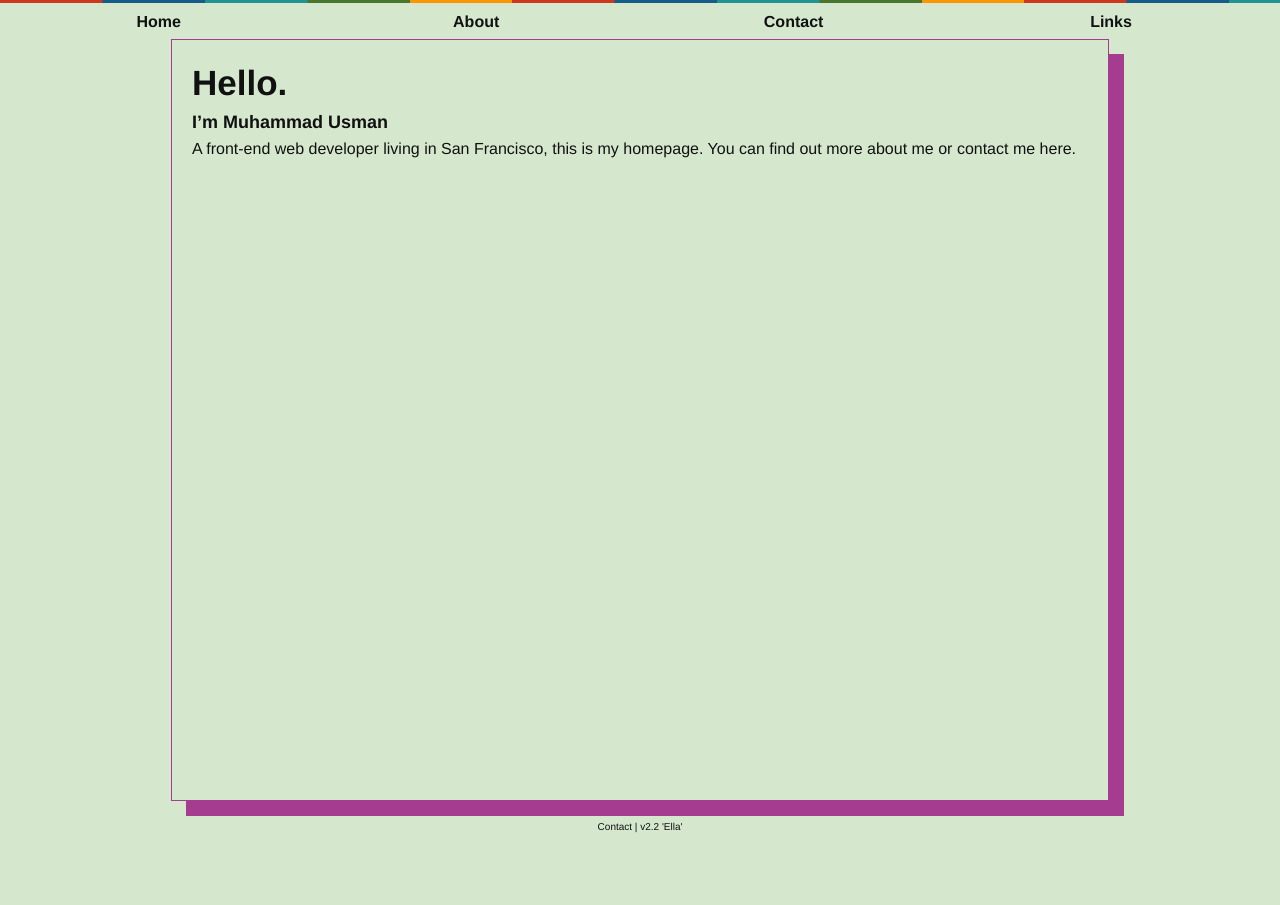
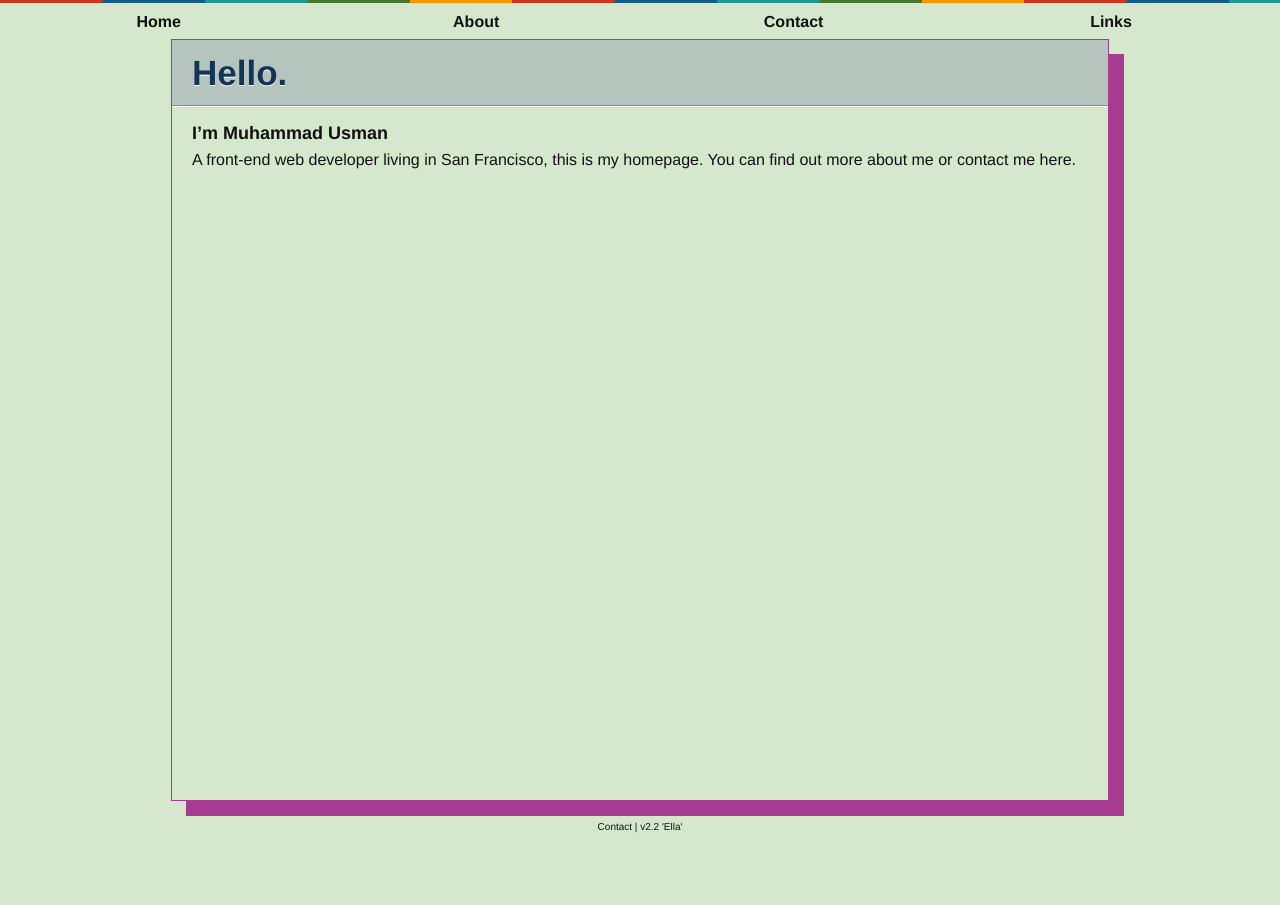
Before and after one commit to usmanity/usmanity.github.com, a Jekyll site: the page built from index.markdown, in a window 1280 px wide. Built offline with Jekyll 4.4.1, drawn with Linux system fonts in a browser that asks for light colours.

Commit message:
headings added and padding fixed

```diff
--- a/css/style.css
+++ b/css/style.css
@@ -50,6 +50,15 @@ footer {
 h1 {
   font-size: 35px;
   line-height: 45px;
+  margin: -20px;
+  margin-bottom: 10px;
+  padding: 10px 20px;
+  background-color: #B5C5BD;
+  color: #123456;
+  text-shadow: 0 1px 0 white;
+  box-shadow: 0 1px 0 white;
+  border-bottom: 1px solid #909090;
+  width: 100%;
 }
 h2 {
   font-size: 18px;
```
Also changed, not shown: 1 other file.
